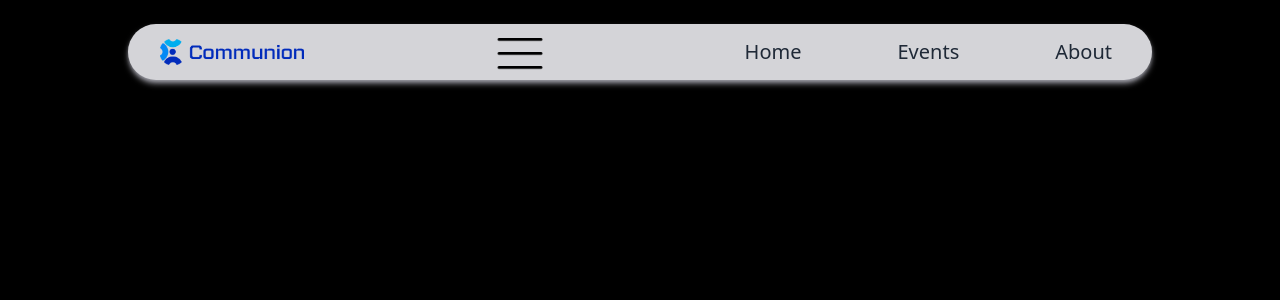
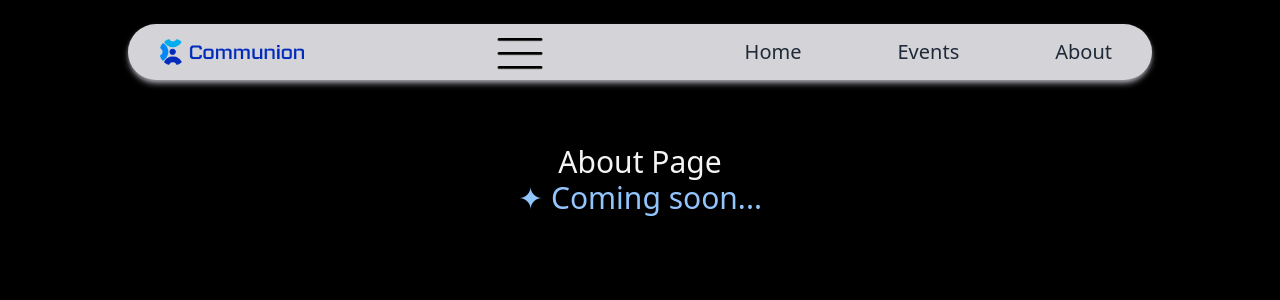
Before and after one commit to ShivamIT23/Assignment_React, a React (Vite) app: page /about in a window 1280 px wide. Shown: the top 300 px of the page. Built offline with nearby package versions, Linux system fonts and the light colour scheme.

Commit message:
Added code

```diff
--- a/components/About.tsx
+++ b/components/About.tsx
@@ -1,7 +1,14 @@
-import React from 'react'
+import React from "react";
 
 export default function About() {
   return (
-    <div>About</div>
-  )
+    <div className="min-h-screen mt-24 p-4 bg-black text-white">
+      <h2 className="text-3xl text-zinc-100 text-center mb-4 font-medium">
+        About Page
+        <span className="block text-blue-300 font-medium">
+          ✦ Coming soon...
+        </span>
+      </h2>
+    </div>
+  );
 }
```
